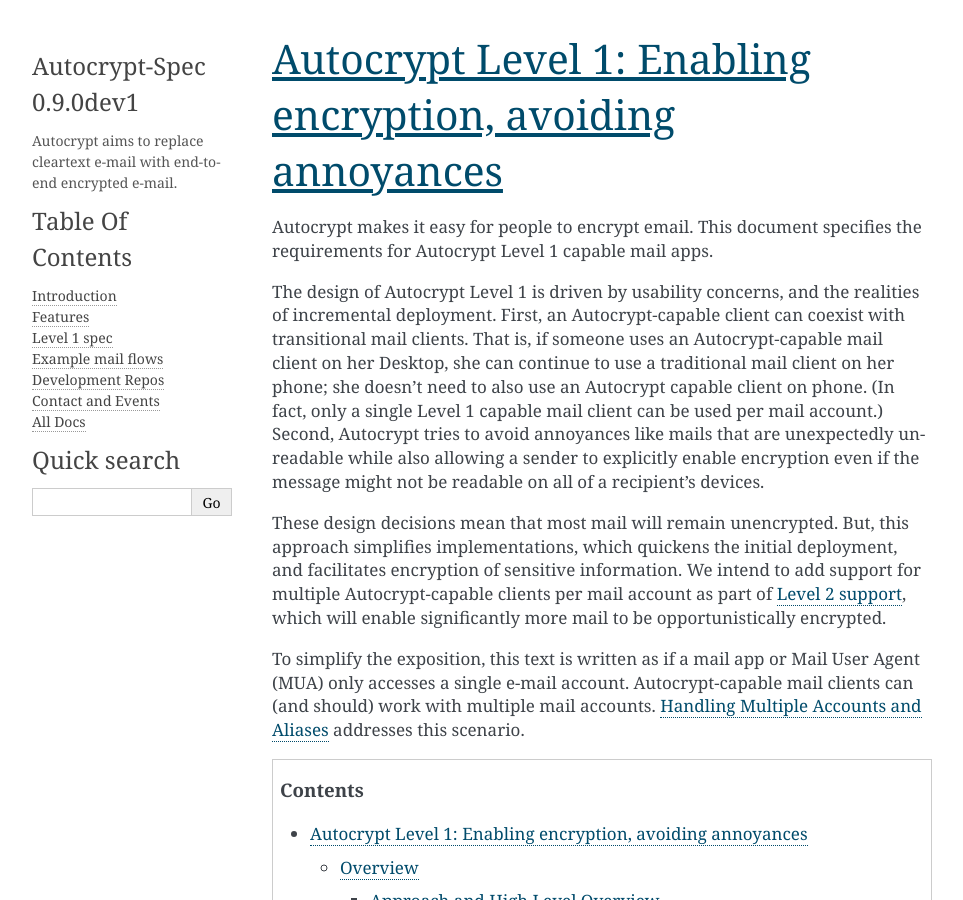
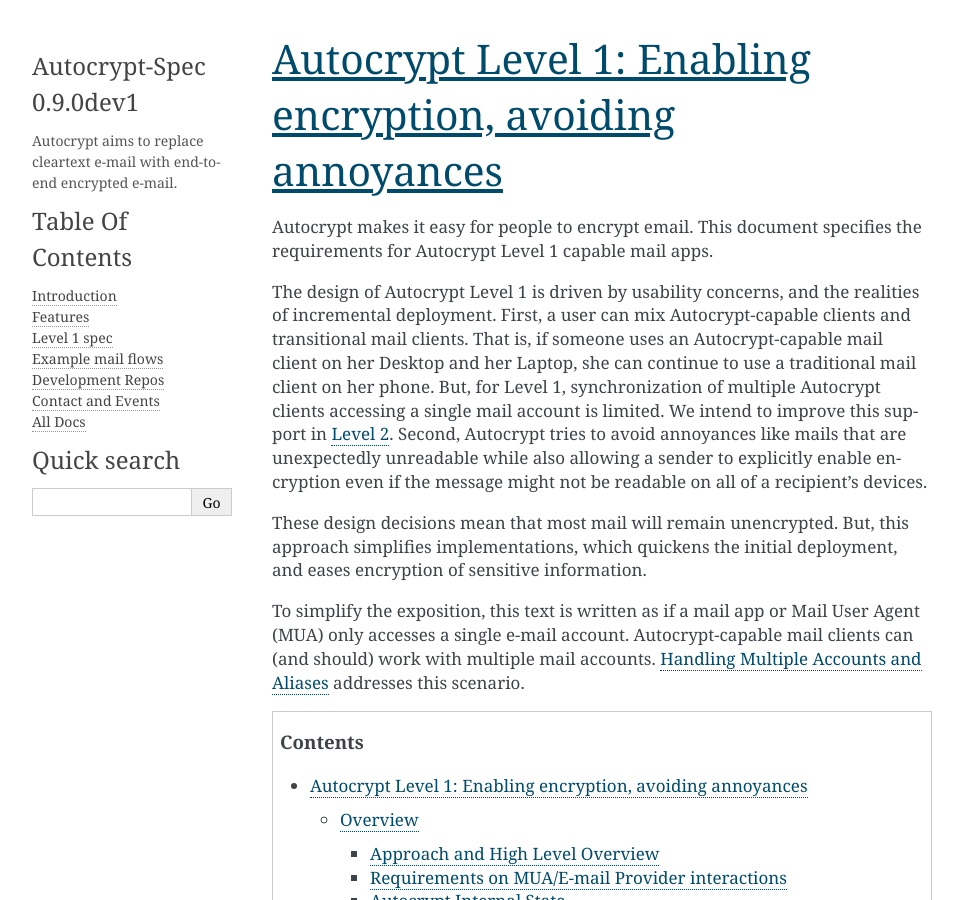
Before and after one commit to autocrypt/autocrypt, a Sphinx documentation site: the page built from doc/level1.rst, in a window 1280 px wide and 900 px high. Shown: the whole window, without its empty margins (148-1111 px from the left). Built offline with Sphinx 7.4.7, drawn with Linux system fonts in a browser that asks for light colours.

Commit message:
Incorporate comments from Vincent and Patrick.

```diff
--- a/doc/level1.rst
+++ b/doc/level1.rst
@@ -5,24 +5,20 @@ Autocrypt makes it easy for people to encrypt email.  This document
 specifies the requirements for Autocrypt Level 1 capable mail apps.
 
 The design of Autocrypt Level 1 is driven by usability concerns, and
-the realities of incremental deployment.  First, an Autocrypt-capable
-client can coexist with transitional mail clients.  That is, if
-someone uses an Autocrypt-capable mail client on her Desktop, she can
-continue to use a traditional mail client on her phone; she doesn't
-need to also use an Autocrypt capable client on phone.  (In fact, only
-a single Level 1 capable mail client can be used per mail account.)
-Second, Autocrypt tries to avoid annoyances like mails that are
-unexpectedly unreadable while also allowing a sender to explicitly
-enable encryption even if the message might not be readable on all of
-a recipient's devices.
+the realities of incremental deployment.  First, a user can mix
+Autocrypt-capable clients and transitional mail clients.  That is, if
+someone uses an Autocrypt-capable mail client on her Desktop and her
+Laptop, she can continue to use a traditional mail client on her
+phone.  But, for Level 1, synchronization of multiple Autocrypt
+clients accessing a single mail account is limited.  We intend to
+improve this support in :doc:`Level 2<next-steps>`.  Second, Autocrypt
+tries to avoid annoyances like mails that are unexpectedly unreadable
+while also allowing a sender to explicitly enable encryption even if
+the message might not be readable on all of a recipient's devices.
 
 These design decisions mean that most mail will remain unencrypted.
 But, this approach simplifies implementations, which quickens the
-initial deployment, and facilitates encryption of sensitive
-information.  We intend to add support for multiple Autocrypt-capable
-clients per mail account as part of :doc:`Level 2
-support<next-steps>`, which will enable significantly more mail to be
-opportunistically encrypted.
+initial deployment, and eases encryption of sensitive information.
 
 To simplify the exposition, this text is written as if a mail app or
 Mail User Agent (MUA) only accesses a single e-mail account.
```
